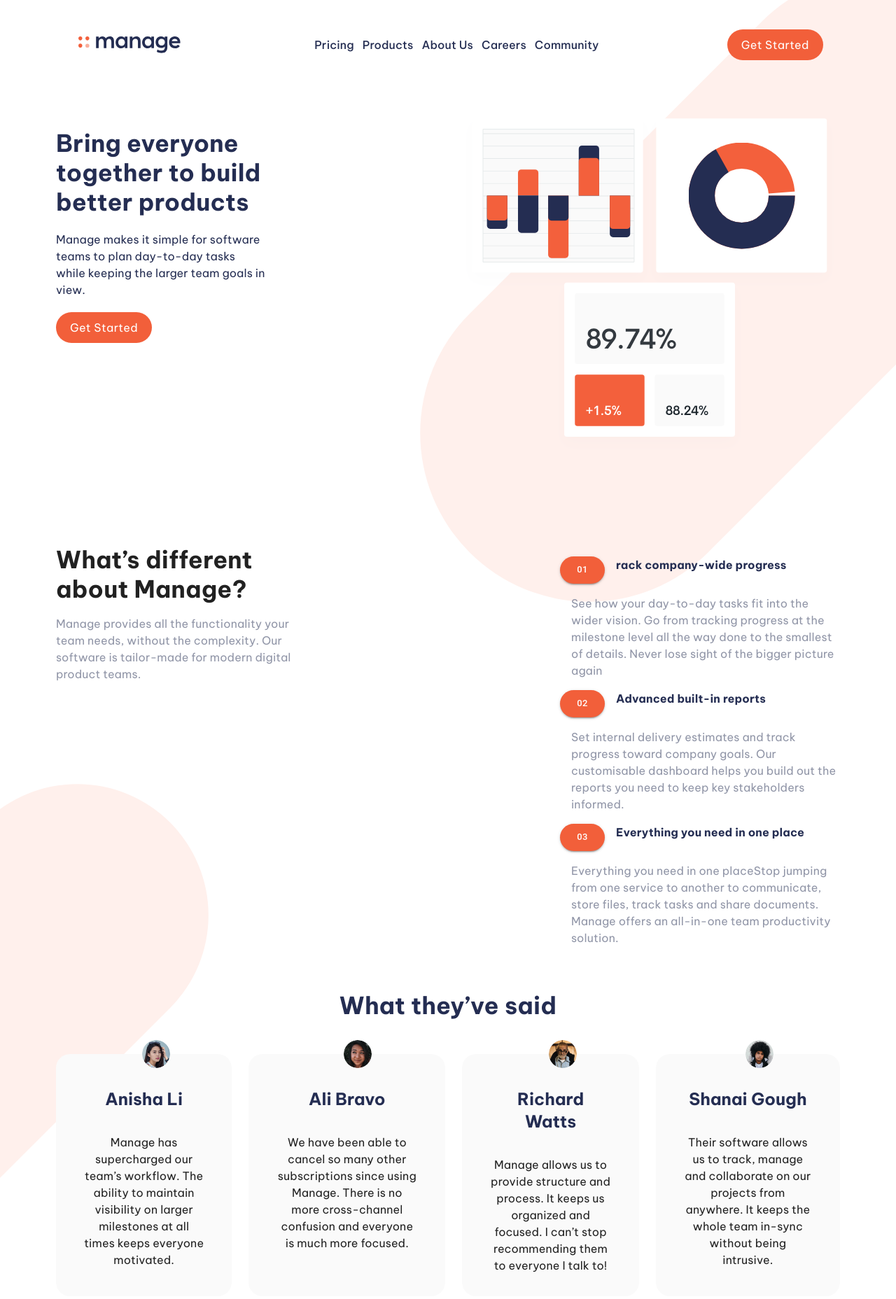
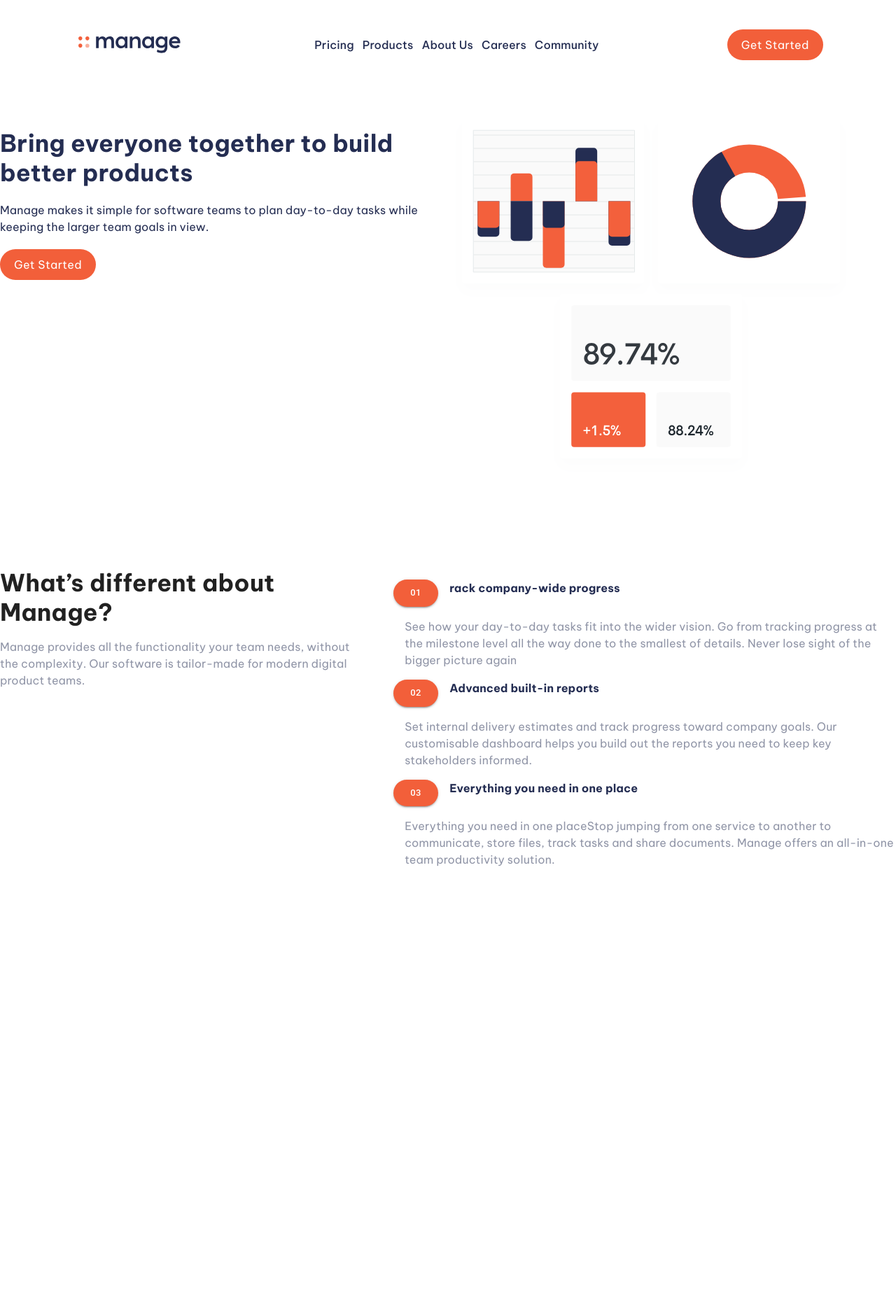
Before and after one commit to meyoh-23/Manage-landing-page, a React (Create React App) app: page / in a window 1280 px wide. Shown: the top 1856 px of the page at 70% size. After the commit the page ends 1240 px from the top, so only its background shows below. Built offline with nearby package versions, Linux system fonts and the light colour scheme.

Commit message:
basic editings
reverted to default marging to be re-done later

```diff
--- a/src/App.js
+++ b/src/App.js
@@ -1,4 +1,6 @@
-import { CssBaseline, ThemeProvider, createTheme } from "@mui/material";
+import { CssBaseline, ThemeProvider, createTheme, Box } from "@mui/material";
+import Services from './components/Services';
+import Navbar from "./components/Navbar";
 import Hero from "./components/Hero";
 
 const theme = createTheme({
@@ -33,7 +35,12 @@ function App() {
     <>
       <ThemeProvider theme={theme}>
         <CssBaseline/>
-          <Hero/>
+        <Navbar/>
+        <Hero/>
+        <Box variant='main'>
+          <Services/>
+        </Box>
+
       </ThemeProvider>
     </>
   );
--- a/src/components/Hero.jsx
+++ b/src/components/Hero.jsx
@@ -1,23 +1,16 @@
 import { Box, Grid, Typography, } from '@mui/material';
 import React from 'react';
 import Navbar from './Navbar';
-import bgTabletPattern from './../assets/images/bg-tablet-pattern.svg';
 import heroIllustration from './../assets/images/illustration-intro.svg';
 import { MainButton } from './utils/Buttons';
-import Services from './Services';
-import Testimonials from './Testimonials';
+
 
 function Hero() {
 
     return (
     <Box variant='header'>
-        <Navbar/>
         <Box
         sx={{
-            margin: "auto",
-            top: 0,
-            left: 0,
-            height: "2000px",
             display: "flex",
             justifyContent: "center",
             overflow: "hidden",
@@ -26,70 +19,10 @@ function Hero() {
         >
             <Box
             sx={{
-                position: "absolute",
-                backgroundImage: `url(${bgTabletPattern})`,
-                backgroundRepeat: "no-repeat",
-                backgroundSize: "contain",
-                backgoundposition: "center top",
-                zIndex: "-1",
-                width: {
-                    xs: "450px",
-                    md: "100%",
-                },
-                height: {
-                    xs: "450px",
-                    sm: "500px",
-                    md: "700px",
-                    lg: "800px",
-                    xl: "900px",
-                },
-                transform: {
-                    xs: "translate(100px, -130px)",
-                    sm: "translate(200px, -130px)",
-                    md: "translate(310px, -80px)",
-                    lg: "translate(450px, -60px)",
-                    xl: "translate(600px, -40px)",
-                }
-            }}
-            >
-              {/*   container 1 */}
-            </Box>
-            <Box
-            sx={{
-                position: "absolute",
-                backgroundImage: `url(${bgTabletPattern})`,
-                backgroundRepeat: "no-repeat",
-                backgroundSize: "contain",
-                backgoundposition: "center top",
-                zIndex: "-1",
-                width: {
-                    xs: "300px",
-                    md: "100%",
-                },
-                height: {
-                    xs: "300px",
-                    sm: "500px",
-                    md: "700px",
-                },
-                transform: {
-                    xs: "translate(202px, 530px)",
-                    sm: "translate(300px, 570px)",
-                    md: "translate(-402px, 1120px)",
-                }
-            }}
-            >
-                {/* container 2 */}
-            </Box>
-            <Box
-            sx={{
                 mt: {
                     xs: 15,
                     md: 20,
                 },
-                mx: {
-                    xs: 2,
-                    md: 10,
-                }
             }}
             >
                 <Box sx={{
@@ -98,7 +31,7 @@ function Hero() {
                     md: "flex"
                 },
             }}>
-                <Grid container spacing={4}>
+                <Grid container spacing={0}>
                     <Grid item md={6}>
                         <Box
                         sx={{
@@ -116,7 +49,6 @@ function Hero() {
                                 color: "primary.main",
                                 fontFamily: "'Be Vietnam Pro', sans-serif",
                                 fontWeight: "700",
-                                maxWidth: "300px"
                             }}
                             >
                                 Bring everyone together to build better products
@@ -128,7 +60,6 @@ function Hero() {
                                 fontFamily: "'Be Vietnam Pro', sans-serif",
                                 fontWeight: "400",
                                 fontSize: "1rem",
-                                maxWidth: "300px"
                             }}
                             >
                                 Manage makes it simple for software teams to plan day-to-day tasks while keeping the larger team goals in view.
@@ -194,7 +125,6 @@ function Hero() {
                                 fontFamily: "'Be Vietnam Pro', sans-serif",
                                 fontWeight: "400",
                                 fontSize: "1rem",
-                                maxWidth: "300px",
                                 textAlign: "center",
                             }}
                             >
@@ -209,10 +139,6 @@ function Hero() {
                     </Box>
                 </Box>
             </Box>
-            {/* I will have to put other componets from this point to avoid that huge gap being there */}
-
-            <Services/>
-            <Testimonials/>
             </Box>
         </Box>
     </Box>
--- a/src/components/Services.jsx
+++ b/src/components/Services.jsx
@@ -5,6 +5,7 @@ import ServicesCard from './utils/ServicesCard';
 function Services() {
   return (
     <Box
+    variant='section'
     sx={{
         display: "flex",
         flexDirection: {
@@ -42,7 +43,6 @@ function Services() {
                 },
                 fontFamily: "'Be Vietnam Pro', sans-serif",
                 fontWeight: "700",
-                maxWidth: "350px"
             }}
             >
                 What’s different about Manage?
@@ -57,7 +57,7 @@ function Services() {
                 fontFamily: "'Be Vietnam Pro', sans-serif",
                 fontWeight: "400",
                 color: "primary.light",
-                maxWidth: "350px"
+
             }}
             >
                 Manage provides all the functionality your team needs, without
@@ -73,7 +73,6 @@ function Services() {
                 xs: "center",
                 md: "flex-start"
             },
-            maxWidth: "400px"
         }}>
             {
                 description.map((item) => {
@@ -92,4 +91,4 @@ function Services() {
   )
 }
 
-export default Services
+export default Services;
--- a/src/components/Testimonials.jsx
+++ b/src/components/Testimonials.jsx
@@ -1,7 +1,6 @@
 import React from 'react'
 import { Box, Typography } from '@mui/material';
-import { testimonials } from '../assets/data';
-import TestimonialCard from './utils/TestimonialCard';
+
 
 function Testimonials() {
   return (
@@ -25,23 +24,7 @@ function Testimonials() {
       >
         What they’ve said
       </Typography>
-      <Box sx={{
-        display: "flex",
-        justifyContent: "space-between",
-        gap: 3,
-      }}>
-        {
-          testimonials.map((item)=> {
-            const {name, id, image, comments} = item;
-            return <TestimonialCard
-            key={id}
-            name={name}
-            comments={comments}
-            image={image}
-            />
-          })
-        }
-      </Box>
+
     </Box>
   )
 }
```
Also changed, not shown: src/components/utils/Slider.jsx (deleted, +0 -73 lines), src/components/utils/TestimonialSlider.jsx (added).
